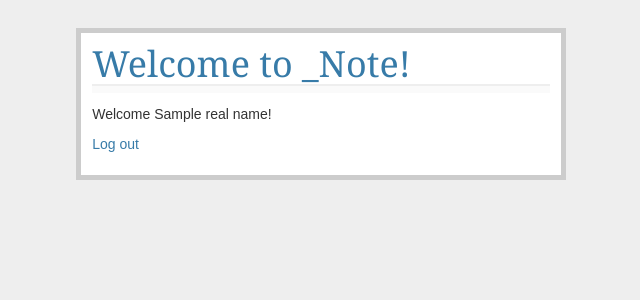
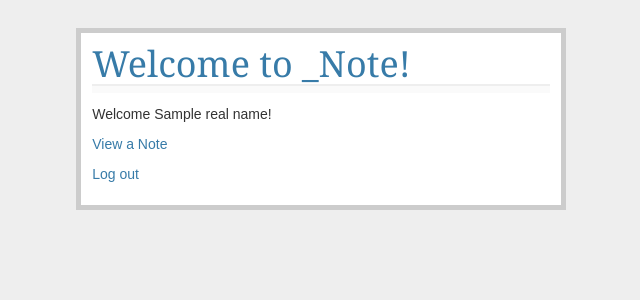
Before and after one commit to NinchuKyo/_Note, a Flask app: template server/templates/index.html in a window 1280 px wide. Shown: the top 300 px of the page, without its empty margins (319-959 px from the left). Run offline with Flask 2, Linux system fonts and the light colour scheme; the template is opened without the code that fills it: most values are stand-ins (such as "Sample title", 1, 10 or a date in 2020); some libraries are stand-ins or nearby versions.

Commit message:
Added basic View Note view.

```diff
--- a/server/server.py
+++ b/server/server.py
@@ -120,6 +120,19 @@ def dropbox_auth_finish():
     db.commit()
     return redirect(url_for('home'))
 
+@app.route('/view')
+def view():
+    uid = session.get('uid')
+    if not uid:
+        return redirect(url_for('home'))
+
+    access_token = get_access_token()
+    if not access_token:
+        return redirect(url_for('home'))
+
+    real_name = session.get('real_name', None)
+    return render_template('view.html', real_name=real_name)
+
 @app.route('/dropbox-logout')
 def dropbox_logout():
     uid = session.get('uid')
--- a/server/templates/index.html
+++ b/server/templates/index.html
@@ -2,6 +2,7 @@
 {% block body %}
   {% if real_name %}
     <p>Welcome {{ real_name }}!</p>
+    <p><a href="{{ url_for('view') }}">View a Note</a></p>
     <p><a href="{{ url_for('dropbox_logout') }} " method="post">Log out</a></p>
   {% else %}
     <p>Please log in through Dropbox.</br>
```
Also changed, not shown: server/templates/view.html (added, +10 -0 lines).
